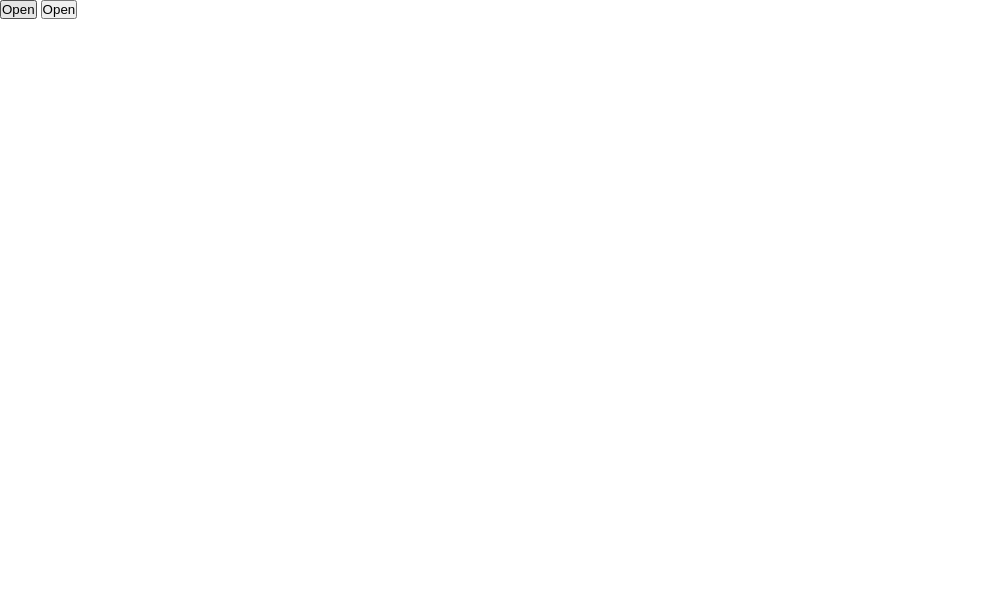
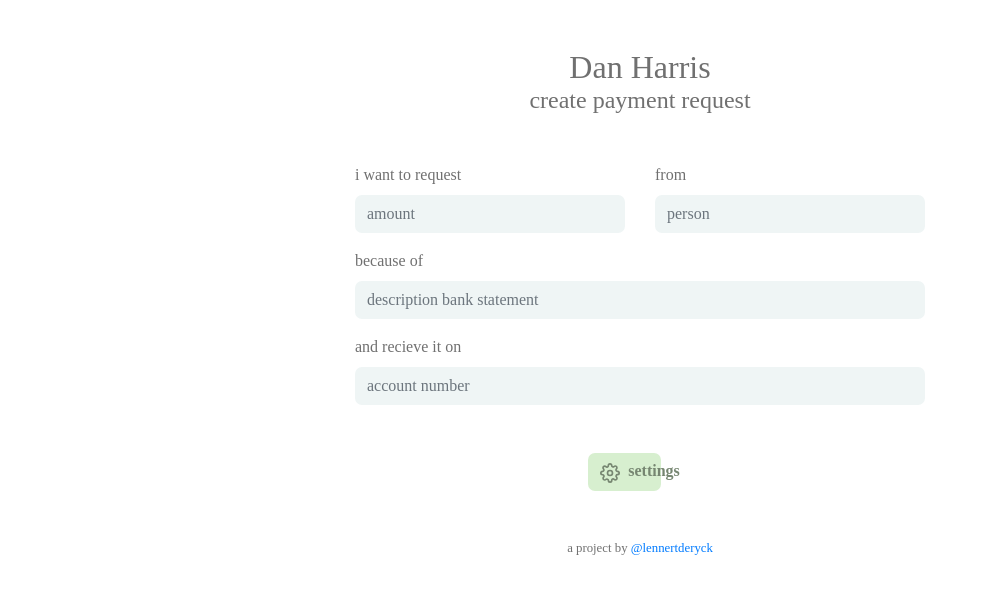
Before and after one commit to lennertderyck/collapse, a plain HTML site: page index.html in a window 1280 px wide. Shown: the whole page, without its empty margins (0-988 px from the left). Drawn offline with nearby package versions, Linux system fonts and the light colour scheme.

Commit message:
Initial commit

```diff
--- a/index.html
+++ b/index.html
@@ -4,27 +4,88 @@
     <meta charset="UTF-8">
     <meta name="viewport" content="width=device-width, initial-scale=1.0">
     <meta http-equiv="X-UA-Compatible" content="ie=edge">
-    <title>Document</title>
+    <title>Sepa generator</title>
 
+    <!-- meta -->
+    <meta charset="UTF-8">
+    <meta name="viewport" content="width=device-width, initial-scale=1, shrink-to-fit=no">
+    <link rel="shortcut icon" type='image/x-icon' href="https://lennertderyck.be/assets/images/LOGO_LDR_ZWART.ico"/>
+    <!-- <meta name="theme-color" content="#662B32">
+    <meta name="apple-mobile-web-app-capable" content="yes">
+    <meta name="apple-mobile-web-app-status-bar-style" content="#662B32">
+     -->
+
+    <!-- seo -->
+    <meta name="description" content="Sepa payments generator">
+    <!-- <meta name="keywords" content=""> -->
+
+    <!--open graph-->
+    <meta property="og:type" content="website"/>
+    <meta property="og:url" content="git.lennertderyck.be"/>
+    <meta property="og:title" content="Sepa generator"/>
+    <!-- <meta property="og:image" content=""/> -->
+
+    <!-- integrations -->
     <script src="https://ce.lennertderyck.be/library/elements.js"></script>
-    <link rel="stylesheet" href="./static/css/comp/collapse.css">
+    <link rel="stylesheet" href="https://stackpath.bootstrapcdn.com/bootstrap/4.4.1/css/bootstrap.min.css" integrity="sha384-Vkoo8x4CGsO3+Hhxv8T/Q5PaXtkKtu6ug5TOeNV6gBiFeWPGFN9MuhOf23Q9Ifjh" crossorigin="anonymous">
+    <script src="https://unpkg.com/feather-icons"></script>
+
+    <!-- local assets -->
+    <link rel="stylesheet" href="./static/css/main.min.css">
 </head>
-<body>
-    <div data-collapse-group="filter">
-        <button data-collapse-trigger="test">Open</button>
-        <div data-collapse-target="test" data-collapse-parent="filter">
-            <p>Lol</p>
-            <p>Lol</p>
-            <p>Lol</p>
-        </div>
-        <button data-collapse-trigger="thistest">Open</button>
-        <div data-collapse-target="thistest" data-collapse-parent="filter">
-            <p>Lol</p>
-            <p>Lol</p>
-            <p>Lol</p>
-        </div>
-    </div>
+<body class="my-5">
+    <header class="mb-5">
+        <section class="container">
+            <h2 class="text-center font-scnd fontw-400 mb-0">Dan Harris</h2>
+            <h4 class="text-center">create payment request</h4>
+        </section>
+    </header>
+    <main>
+        <section data-section="payment-details" class="container mb-5">
+                <div class="row mb-3">
+                    <div class="col-6">
+                        <label for="inputRequestAmount">i want to request</label>
+                        <input type="email" class="form-control" id="inputRequestAmount" placeholder="amount">
+                    </div>
+                    <div class="col-6">
+                        <label for="inputRequestContact">from</label>
+                        <input type="email" class="form-control" id="inputRequestContact" placeholder="person">
+                    </div>
+                </div>
+                <div class="row mb-3">
+                    <div class="col">
+                        <label for="inputRequestDescr">because of</label>
+                        <input type="email" class="form-control" id="inputRequestDescr" placeholder="description bank statement">
+                    </div>
+                </div>
+                <div class="row">
+                    <div class="col">
+                        <label for="inputRequestAccount">and recieve it on</label>
+                        <input type="email" class="form-control" id="inputRequestAccount" placeholder="account number">
+                    </div>
+                </div>
+        </section>
+        <section class="container">
+            <div class="d-flex justify-content-center">
+                <button class="btn">
+                    <i data-feather="settings"></i>settings
+                </button>
+            </div>
+        </section>
+    </main>
+    <footer class="container mt-5">
+        <small class="d-block text-center credits-ldr">a project by <a href="https://www.instagram.com/lennertderyck/" target="_blank" rel="noopener">@lennertderyck</a></small>
+    </footer>
 
+    <!-- scripts -->
+    <script src="https://code.jquery.com/jquery-3.4.1.slim.min.js" integrity="sha384-J6qa4849blE2+poT4WnyKhv5vZF5SrPo0iEjwBvKU7imGFAV0wwj1yYfoRSJoZ+n" crossorigin="anonymous"></script>
+    <script src="https://cdn.jsdelivr.net/npm/popper.js@1.16.0/dist/umd/popper.min.js" integrity="sha384-Q6E9RHvbIyZFJoft+2mJbHaEWldlvI9IOYy5n3zV9zzTtmI3UksdQRVvoxMfooAo" crossorigin="anonymous"></script>
+    <script src="https://stackpath.bootstrapcdn.com/bootstrap/4.4.1/js/bootstrap.min.js" integrity="sha384-wfSDF2E50Y2D1uUdj0O3uMBJnjuUD4Ih7YwaYd1iqfktj0Uod8GCExl3Og8ifwB6" crossorigin="anonymous"></script>
+    <script src="./static/js/main.js"></script>
     <script src="./static/js/collapse.js"></script>
+
+    <script>
+        feather.replace()
+    </script>
 </body>
 </html>
--- /dev/null
+++ b/static/css/_base.scss
@@ -0,0 +1,89 @@
+/* @mixin text-color($color){
+    background-color: $color;
+    color: white;
+  }
+
+//import
+.name{
+    @include text-color(orange);
+}
+.background{
+    @include text-color(white)
+} */
+
+$font-main: 'Brown';
+$font-scnd: 'Solway';
+
+$accent-main: #EFF5F5;
+$accent-1: #D7EFCF;
+$accent-2: #768671;
+$accent-3: #AAAAAA;
+$accent-4: #707070;
+
+:root {
+    --font-main: 'Brown';
+    --font-scnd: 'Solway';
+
+    --accent-main: #EFF5F5;
+    --accent-1: #D7EFCF;
+    --accent-2: #768671;
+    --accent-3: #AAAAAA;
+    --accent-4: #707070;
+}
+
+* {
+    font-family: $font-main;
+    color: $accent-4;
+}
+
+*, *:hover, *:focus {
+    outline: none;
+    box-shadow: none !important;
+    border: none;
+}
+
+.btn, .btn:focus, .btn:hover {
+    position: relative;
+    padding: .375rem .75rem;
+    background-color: transparent;
+    border: none !important;
+    border-radius: 7px;
+    font-family: $font-main;
+    font-weight: bold;
+    color: $accent-2;
+    z-index: 1;
+
+    transition: all .2s ease-in-out;
+
+    &::after {
+        content: ' ';
+        position: absolute;
+        left: 0px;
+        top: 0px;
+        bottom: 0px;
+        height: inherit;
+        width: 70%;
+        border-radius: inherit;
+        background-color: $accent-1;
+        z-index: -1;
+        transition: inherit
+    }
+
+    &:hover::after {
+        width: 100%;
+    }
+
+    svg.feather {
+        margin-right: 8px;
+        width: 20px;
+        stroke-width: 2;
+        stroke: $accent-2;
+    }
+}
+
+/* SECTIONS */
+[data-section="payment-details"] {
+    &.container {
+        max-width: 600px;
+    }
+}
--- a/static/css/collapse.scss
+++ b/static/css/_collapse.scss
@@ -1,9 +1,3 @@
-* {
-    box-sizing: border-box;
-    margin: 0;
-    padding: 0;
-}
-
 [data-collapse-target] {
     &.collapse-hidden {
         display: none;
--- /dev/null
+++ b/static/css/_form.scss
@@ -0,0 +1,10 @@
+input.form-control {
+    border: none;
+    border-radius: 7px;
+    background-color: $accent-main;
+
+
+    &.form-control:focus, &.form-control:focus-within {
+        background-color: $accent-main;
+    }
+}
--- /dev/null
+++ b/static/css/main.scss
@@ -0,0 +1,4 @@
+@import 'base';
+@import 'typography';
+@import 'collapse';
+@import 'form';
--- /dev/null
+++ b/static/js/main.js
@@ -0,0 +1,15 @@
+(() => {
+    const app = {
+        initialize() {
+            console.log('\n' + `%c[service] main.js ${arguments.callee.name}() running! \n` + ' ', 'color: #00d400; font-weight: bold');
+            console.log(`%c[service] ${arguments.callee.name}()`, 'font-weight: bold');
+        },
+
+        cached() {
+            console.log(`%c[service] ${arguments.callee.name}()`, 'font-weight: bold');
+        },
+
+    }
+
+    app.initialize();
+})()
```
Also changed, not shown: main.css (added), static/css/_typography.scss (added), static/css/comp/collapse.css (deleted), static/css/main.css (added), static/css/main.min.css (added), static/css/min/collapse.min.css (deleted), 5 other files.
